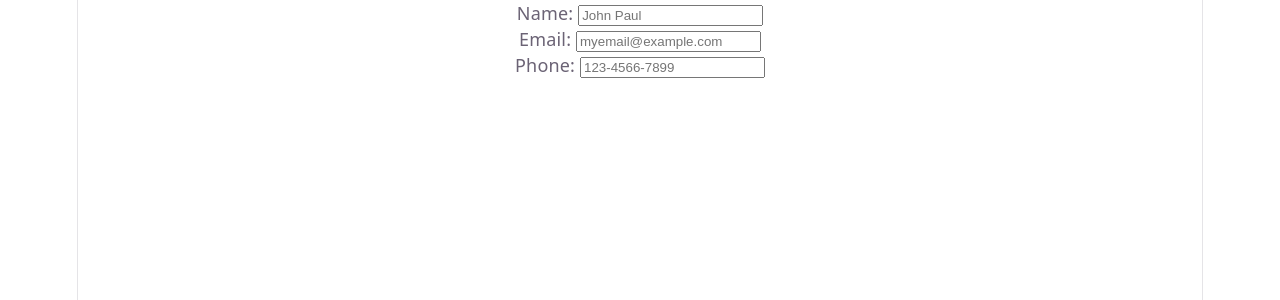
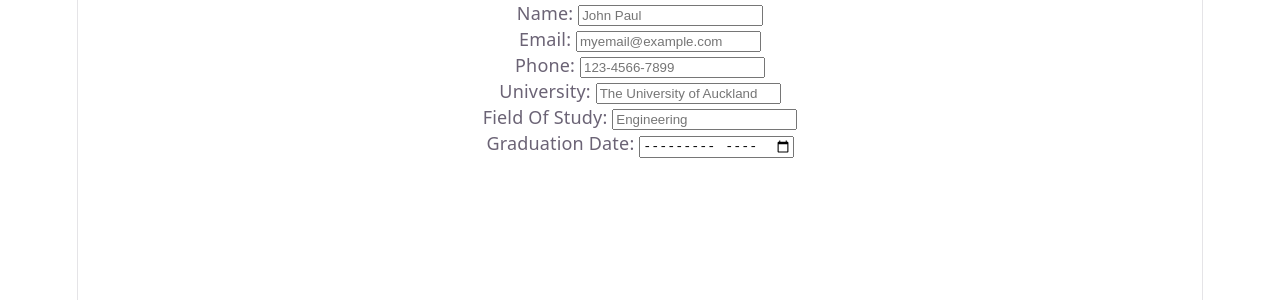
Before and after one commit to coffee-kiwi/CV-application, a React (Vite) app: page / in a window 1280 px wide. Shown: the top 300 px of the page. Built offline with nearby package versions, Linux system fonts and the light colour scheme.

Commit message:
Feat: Add Education and remove unused imports

```diff
--- a/src/App.jsx
+++ b/src/App.jsx
@@ -1,9 +1,7 @@
 import { useState } from 'react'
-import heroImg from './assets/hero.png'
-import reactLogo from './assets/react.svg'
-import viteLogo from './assets/vite.svg'
 import './App.css'
 import GeneralInformation from './components/GeneralInformation.jsx';
+import Education from './components/Education.jsx'
 
 function App() {
   const [count, setCount] = useState(0)
@@ -11,6 +9,7 @@ function App() {
   return (
     <>
       <GeneralInformation />
+      <Education />
 
       {/* <section id="center">
         <div className="hero">
```
